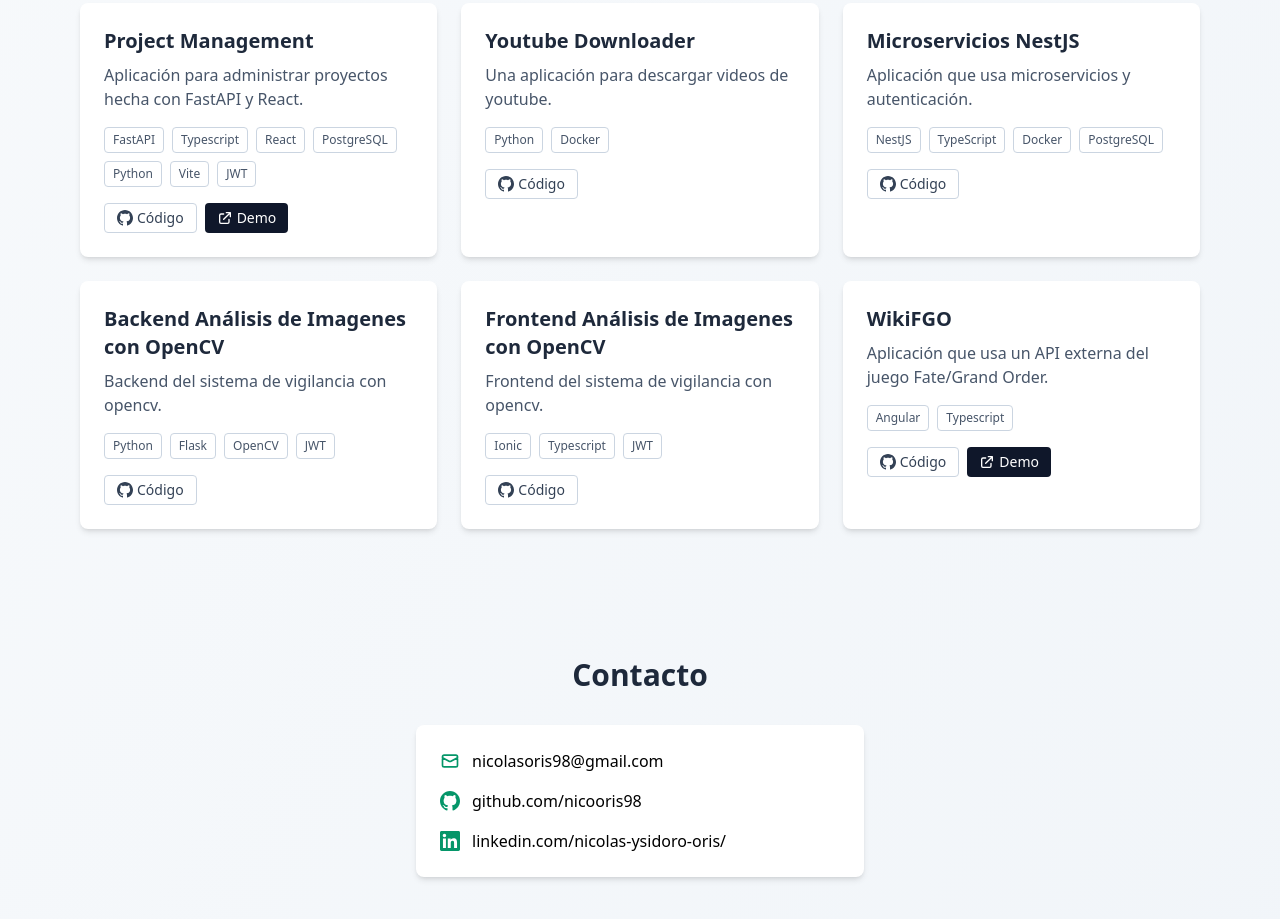
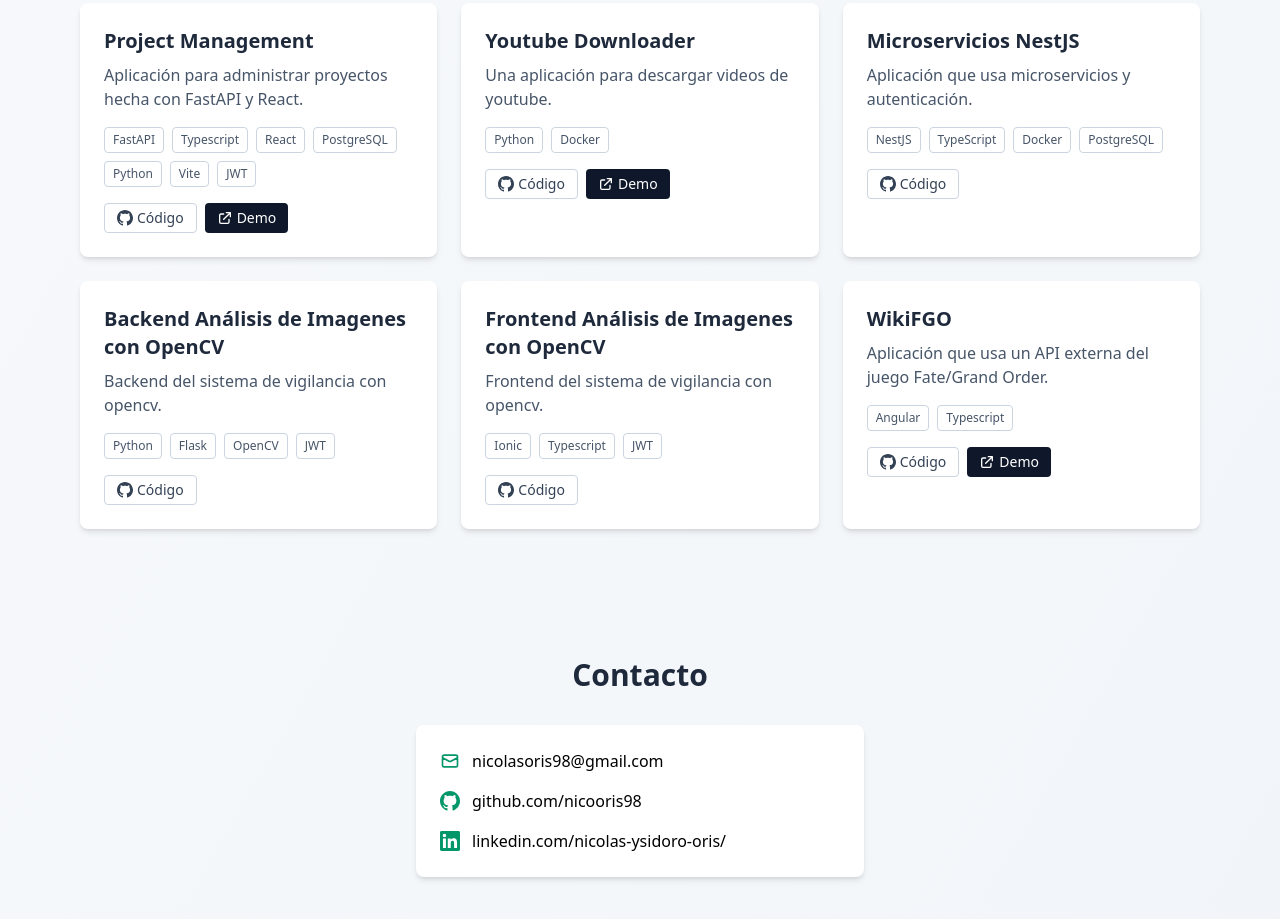
Before and after one commit to nicooris98/nicooris98.github.io, a plain HTML site: page index.html in a window 1280 px wide. Shown: the part 1127-2046 px from the top of the page. Drawn offline with nearby package versions, Linux system fonts and the light colour scheme.

Commit message:
Added hub docker yt-dw

```diff
--- a/index.html
+++ b/index.html
@@ -203,6 +203,7 @@
                 description: "Una aplicación para descargar videos de youtube.",
                 technologies: ["Python", "Docker"],
                 github: "https://github.com/nicooris98/youtube-downloader",
+                demo: "https://hub.docker.com/r/noris98/yt-dw"
             },
             {
                 title: "Microservicios NestJS",
```
